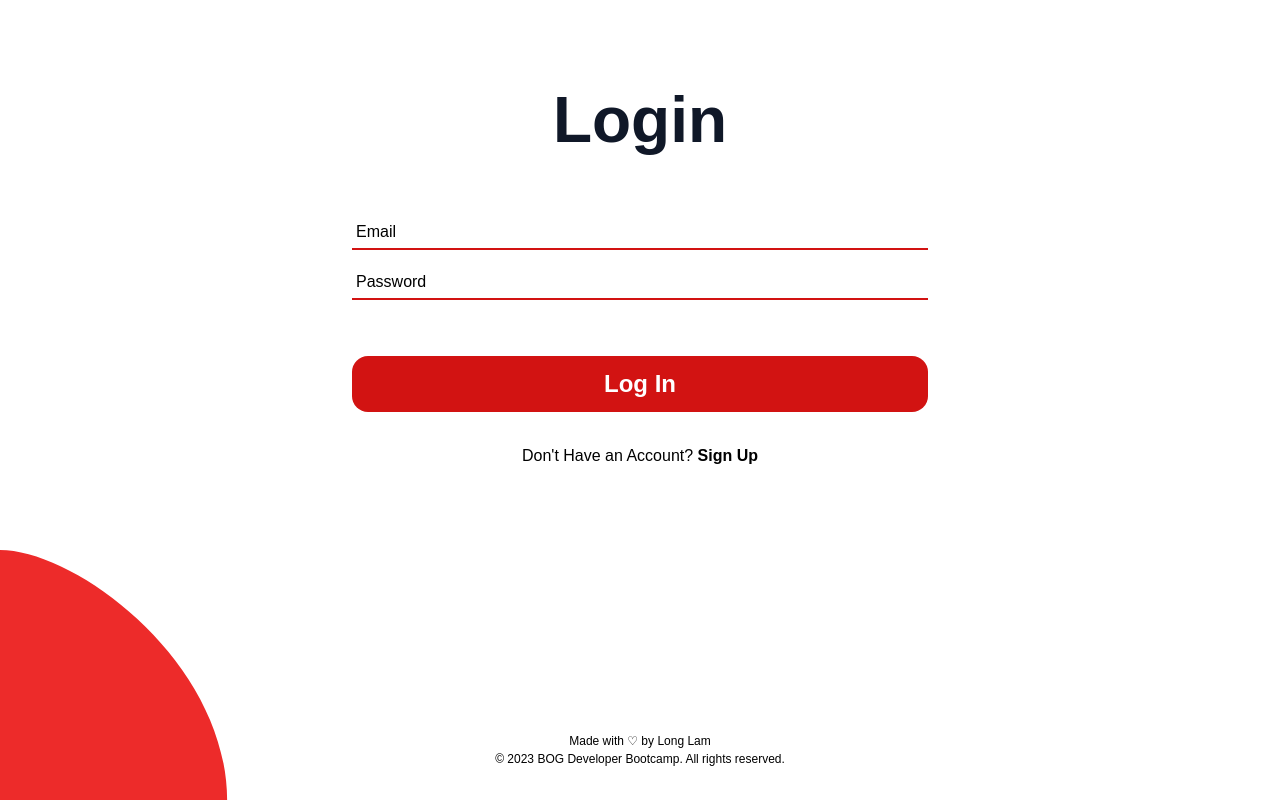
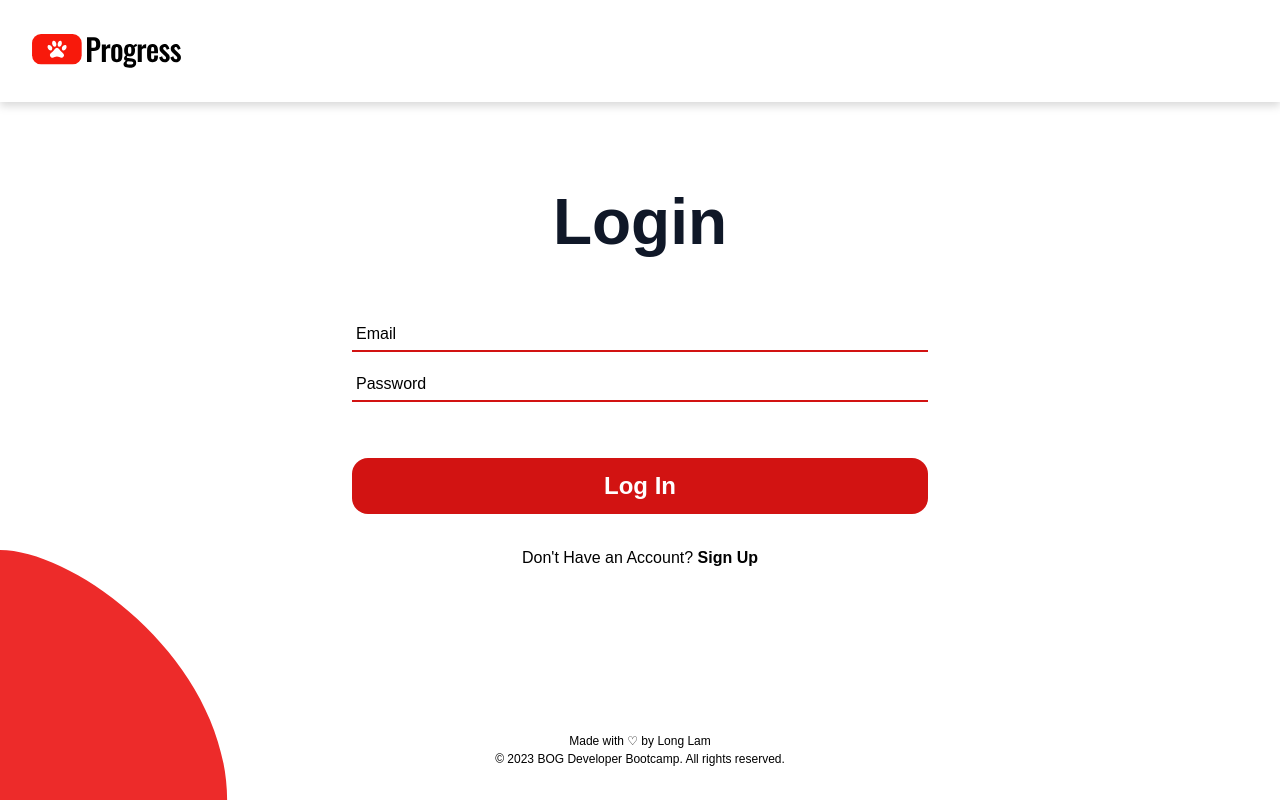
Before and after one commit to ezraexe/animal-training-app, a Next.js app in the folder animal-training-app-project/: page /login in a window 1280 px wide. Built offline with nearby package versions, Linux system fonts and the light colour scheme.

Commit message:
added some components and changed schema

```diff
--- a/animal-training-app-project/src/app/layout.tsx
+++ b/animal-training-app-project/src/app/layout.tsx
@@ -1,12 +1,13 @@
 import type { Metadata } from "next";
 import "./globals.css";
 import { UserProvider } from '@/context/UserContext';
+import Navbar from '@/components/Navbar';
 // import navbar later and add it into the main component
 
 
 export const metadata: Metadata = {
   title: "Animal Training App",
-  description: "BOG Project 2",
+  description: "BOG Final Project",
 };
 
 export default function RootLayout({
@@ -17,7 +18,7 @@ export default function RootLayout({
   return (
     <html lang="en">
       <body className="antialiased">
-
+        <Navbar />
           <UserProvider>
             <main>
               {children}
--- a/animal-training-app-project/src/components/AnimalCard.tsx
+++ b/animal-training-app-project/src/components/AnimalCard.tsx
@@ -0,0 +1,34 @@
+// Animal components display an image of the animal from a Google image URL string
+// , its name, breed, owner, and hours it has been trained thus far.
+
+import { AnimalWithId } from '@/schemas/animal.schema';
+
+export default function AnimalCard({ animal }: { animal: AnimalWithId }) {
+  return (
+    <div className="w-[25rem] h-[23.375rem] bg-white rounded-lg overflow-hidden border border-gray-400">
+      <div className="h-[16.25rem] overflow-hidden">
+        <img
+          src={animal.profilePicture}
+          alt={`${animal.name}`}
+          className="w-[25rem] h-[16.25rem] object-cover"
+        />
+      </div>
+
+      <div className="p-4 flex items-center justify-center">
+        <div className="flex items-center gap-4">
+          <div className="w-[3.125rem] h-[3.125rem] bg-[#D21312] rounded-full flex items-center justify-center text-white font-bold text-2xl">
+            {animal.name[0].toUpperCase()}
+          </div>
+          <div>
+            <h3 className="text-2xl font-bold">
+              {animal.name} - {animal.breed}
+            </h3>
+            <p className="text-gray-600 text-base">
+              {animal.owner.ownerId} - Trained: {animal.hoursTrained} hours
+            </p>
+          </div>
+        </div>
+      </div>
+    </div>
+  );
+}
--- a/animal-training-app-project/src/components/Navbar.tsx
+++ b/animal-training-app-project/src/components/Navbar.tsx
@@ -0,0 +1,20 @@
+import Image from 'next/image';
+import Link from 'next/link'; // send to dashboard page if logged in after setting up the page
+
+export default function Navbar() {
+  return (
+    <nav className="w-full bg-white h-[6.375rem] px-4 flex drop-shadow-lg">
+      <div className="w-full h-full flex items-center">
+        <div className="h-14 bg-primary rounded-2xl flex items-center justify-center px-4">
+          <Image
+            src="/Title.svg"
+            alt="Progress Logo"
+            width={150}
+            height={40}
+            className="cursor-pointer"
+          />
+        </div>
+      </div>
+    </nav>
+  );
+}
--- a/animal-training-app-project/src/components/UserCard.tsx
+++ b/animal-training-app-project/src/components/UserCard.tsx
@@ -0,0 +1,5 @@
+import { publicUserData } from '@/schemas/user.schema';
+
+export default function UserCard({ user }: { user: publicUserData }) {
+
+}
--- a/animal-training-app-project/src/schemas/animal.schema.ts
+++ b/animal-training-app-project/src/schemas/animal.schema.ts
@@ -39,3 +39,14 @@ const animalSchema = new mongoose.Schema({
 });
 
 export const Animal = mongoose.models.Animal || mongoose.model('Animal', animalSchema);
+
+export interface AnimalWithId {
+  _id: string;
+  name: string;
+  breed: string;
+  owner: {
+    ownerId: string;
+  };
+  hoursTrained: number;
+  profilePicture: string;
+}
```
Also changed, not shown: animal-training-app-project/src/app/dashboard/page.tsx (deleted, +0 -25 lines).
